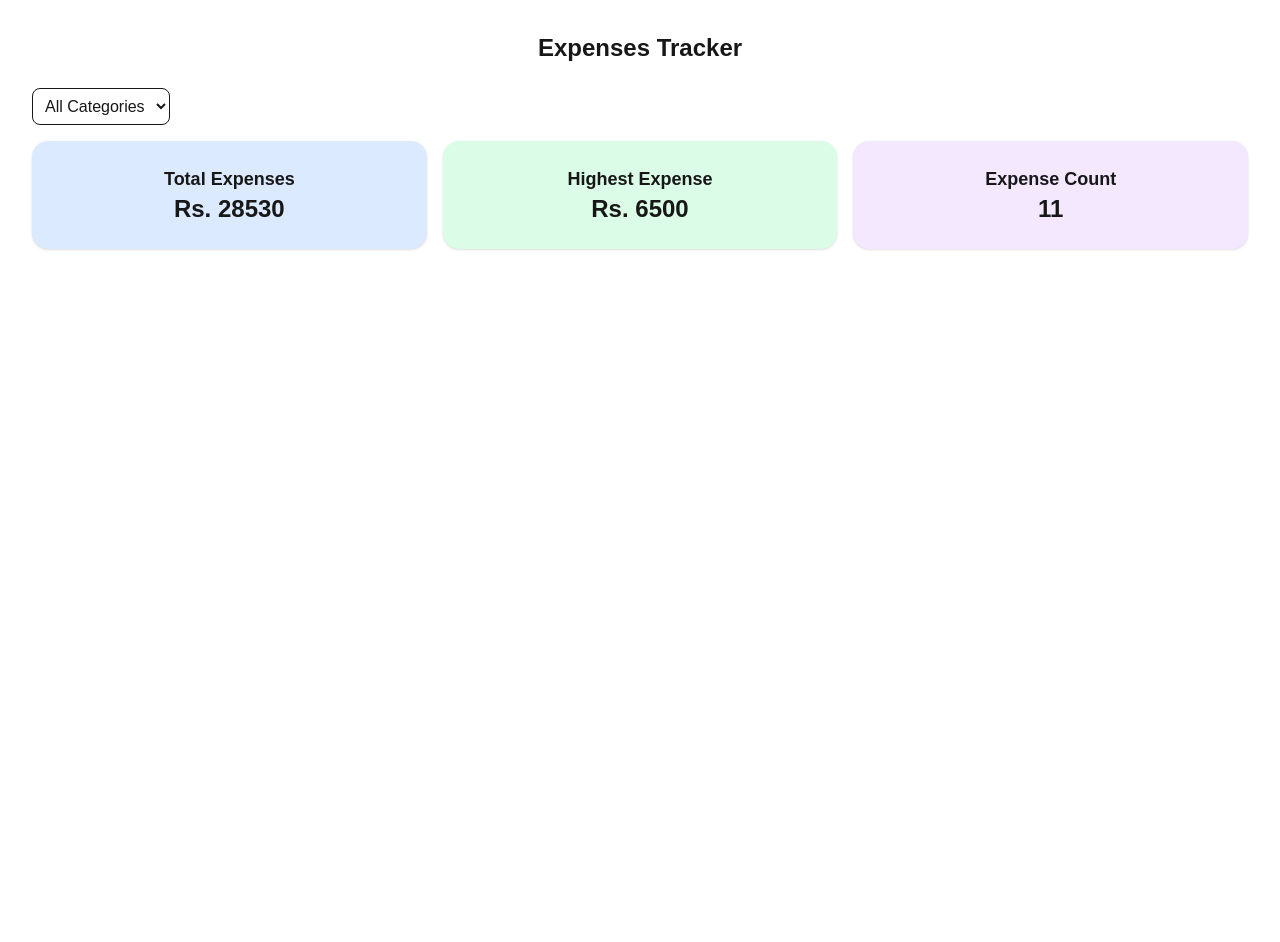
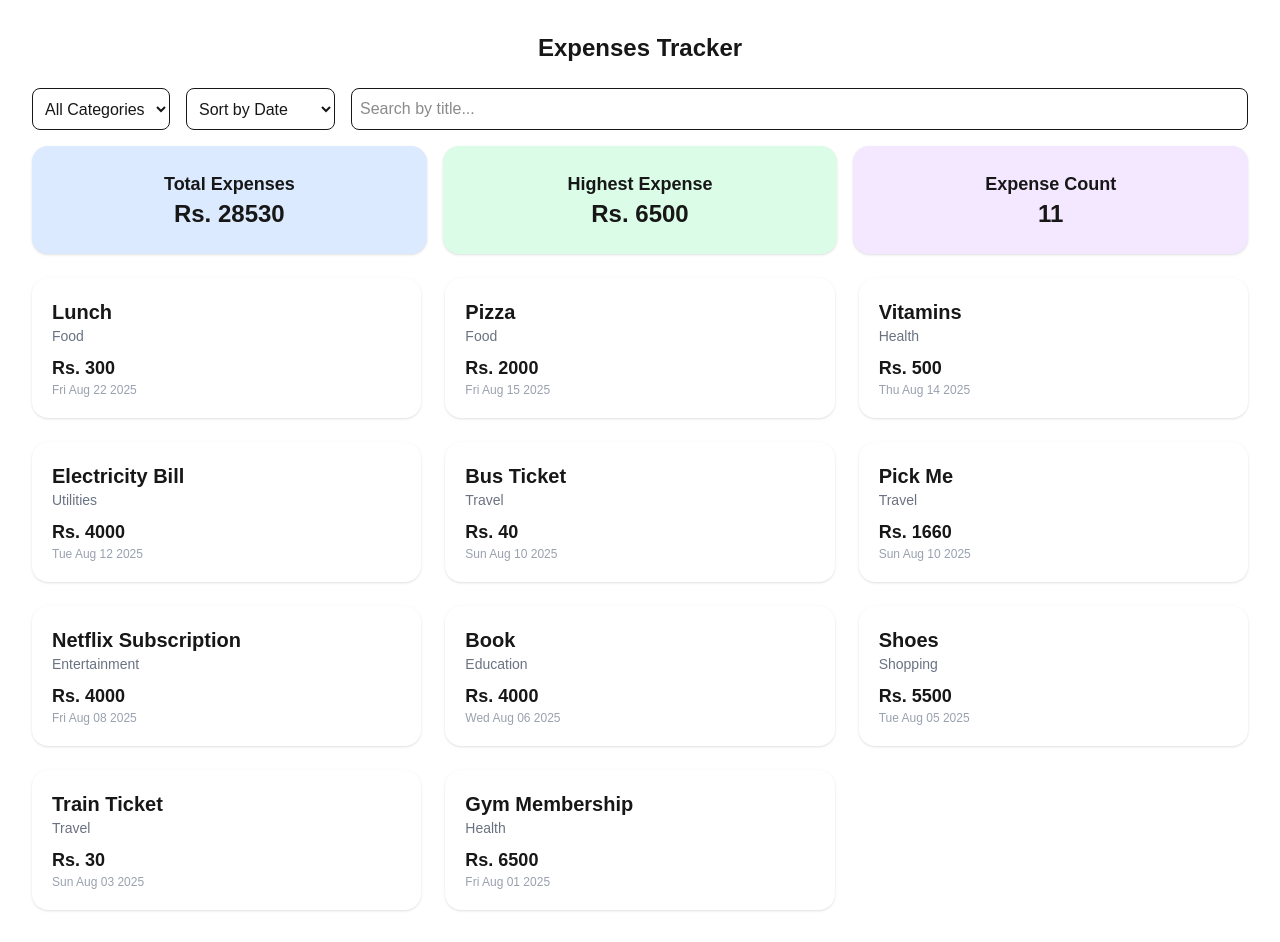
Before and after one commit to dulmini11/coinwise, a Next.js app: page / in a window 1280 px wide. Before the commit the page ends 800 px from the top, so only its background shows below. Built offline with nearby package versions, Linux system fonts and the light colour scheme.

Commit message:
Implement sort and search bar

```diff
--- a/src/app/page.tsx
+++ b/src/app/page.tsx
@@ -5,10 +5,24 @@ import expensesData from "../data/expenses.json";
 
 export default function ExpensesPage() {
   const [category, setCategory] = useState("All");
+  const [sortBy, setSortBy] = useState("date");
+  const [search, setSearch] = useState("");
 
-  const filtered = category === "All"
-    ? expensesData
+  let filtered = category === "All"
+    ? [...expensesData]
     : expensesData.filter((exp) => exp.category === category);
+
+  if (search) {
+    filtered = filtered.filter((exp) =>
+      exp.title.toLowerCase().includes(search.toLowerCase())
+    );
+  }
+
+  if (sortBy === "date") {
+    filtered.sort((a, b) => new Date(b.date).getTime() - new Date(a.date).getTime());
+  } else if (sortBy === "amount") {
+    filtered.sort((a, b) => b.amount - a.amount);
+  }
 
   const total = filtered.reduce((sum, exp) => sum + exp.amount, 0);
   const highest = filtered.reduce(
@@ -22,7 +36,7 @@ export default function ExpensesPage() {
       <h1 className="text-2xl font-bold text-center">Expenses Tracker</h1>
 
       {/* Controls */}
-      <div className="flex gap-4 mb-4">
+      <div className="flex flex-col sm:flex-row gap-4 mb-4">
         <select
           value={category}
           onChange={(e) => setCategory(e.target.value)}
@@ -33,6 +47,23 @@ export default function ExpensesPage() {
           <option value="Travel">Travel</option>
           <option value="Shopping">Shopping</option>
         </select>
+
+        <select
+          value={sortBy}
+          onChange={(e) => setSortBy(e.target.value)}
+          className="border p-2 rounded-lg"
+        >
+          <option value="date">Sort by Date</option>
+          <option value="amount">Sort by Amount</option>
+        </select>
+
+        <input
+          type="text"
+          placeholder="Search by title..."
+          value={search}
+          onChange={(e) => setSearch(e.target.value)}
+          className="border p-2 rounded-lg flex-1"
+        />
       </div>
 
       {/* Summary */}
@@ -52,6 +83,22 @@ export default function ExpensesPage() {
           <p className="text-2xl font-bold">{count}</p>
         </div>
       </div>
+
+      {/* Expenses list */}
+      <div className="grid grid-cols-1 sm:grid-cols-2 lg:grid-cols-3 gap-6">
+        {filtered.length > 0 ? (
+          filtered.map((exp) => (
+            <div key={exp.id} className="bg-white p-5 rounded-2xl shadow">
+              <h3 className="text-xl font-semibold">{exp.title}</h3>
+              <p className="text-sm text-gray-500">{exp.category}</p>
+              <p className="text-lg font-bold mt-2">Rs. {exp.amount}</p>
+              <p className="text-xs text-gray-400">{new Date(exp.date).toDateString()}</p>
+            </div>
+          ))
+        ) : (
+          <p className="text-center text-gray-500 col-span-full">No expenses found.</p>
+        )}
+      </div>
     </div>
   );
 }
```
